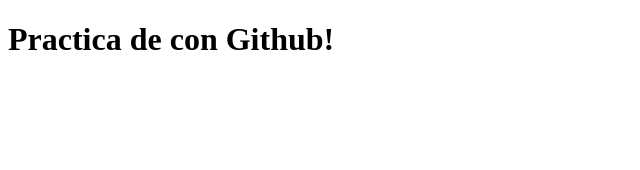
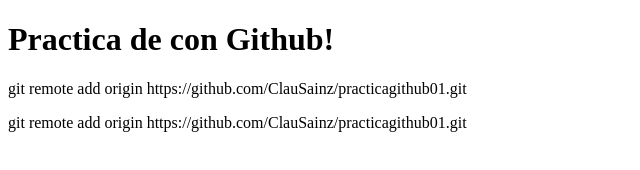
Before and after one commit to ClauSainz/practicagithub01, a plain HTML site: page index.html in a window 1280 px wide. Shown: the whole page, without its empty margins (0-640 px from the left). Drawn offline with Linux system fonts and the light colour scheme.

Commit message:
Agregamos parrafo en body

```diff
--- a/index.html
+++ b/index.html
@@ -7,5 +7,10 @@
 </head>
 <body>
     <h1>Practica de con Github!</h1>
+    <p>git remote add origin https://github.com/ClauSainz/practicagithub01.git</p>
 </body>
 </html>
+
+
+
+git remote add origin https://github.com/ClauSainz/practicagithub01.git
```
